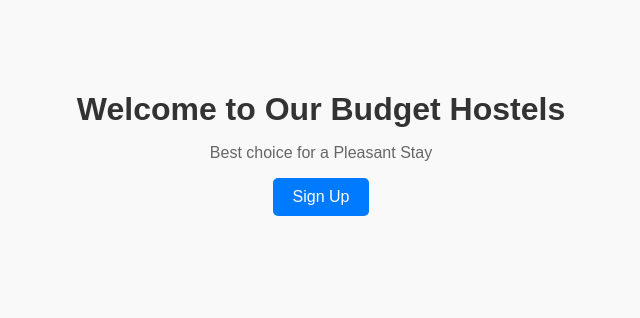
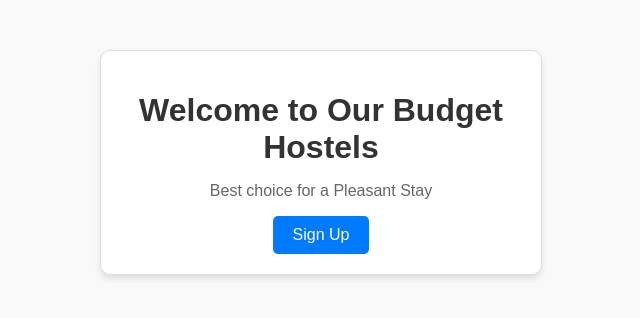
Before and after one commit to Veeramalla26/CA-TWO-RESIST, a Flask app: page / in a window 1280 px wide. Shown: the top 318 px of the page, without its empty margins (319-959 px from the left). Run offline with Flask 3, Linux system fonts and the light colour scheme.

Commit message:
adding_container_box

```diff
--- a/static/css/style.css
+++ b/static/css/style.css
@@ -63,3 +63,15 @@ form button {
 form button:hover {
     background-color: #218838;
 }
+
+.container {
+    text-align: center;
+    padding: 20px;
+    border: 1px solid #ddd;
+    background: white;
+    border-radius: 10px;
+    box-shadow: 0 4px 6px rgba(0, 0, 0, 0.1);
+    max-width: 400px;
+    width: 90%;
+    margin: 50px auto;
+}
```
